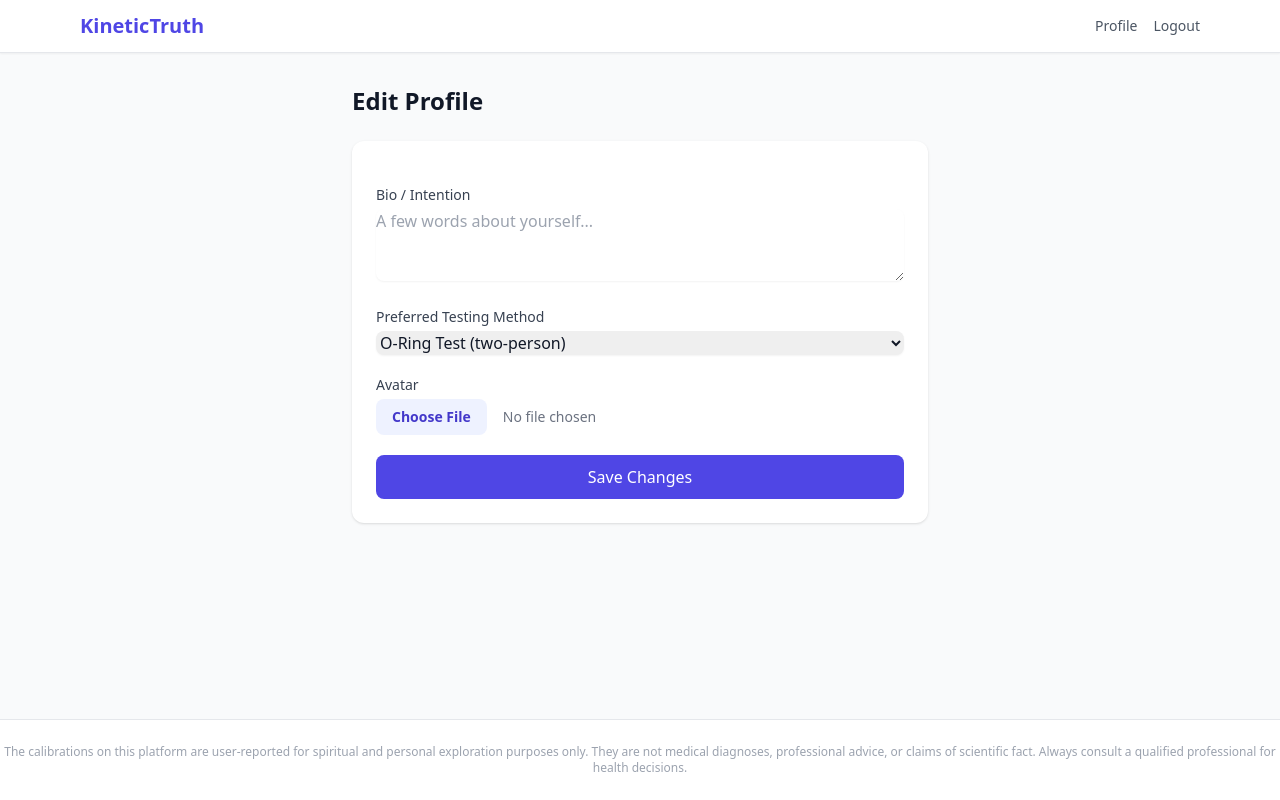
After one commit to lakshaysethi2/muscle-testing, a Django app: page /u/profile/edit/ in a window 1280 px wide. The commit adds this page. Run offline with Django 5.2, Linux system fonts and the light colour scheme; the visitor is signed in with stand-in values (Sample User, id 1); some libraries are stand-ins or nearby versions.

Commit message:
feat(accounts): customize User model with testing methods, karma, profile views
- TestingMethod enum (O_RING, FINGER_OVER_FINGER, SWAY, INTERLOCKING_O, PROXY, OTHER)
- karma field for community trust score
- display_name property with graceful fallback
- Public profile page at /u/profile/<username>/
- Edit profile form at /u/profile/edit/ (login-required)
- Admin panel enhancements for TestingMethod + karma
- Navbar Profile link for authenticated users
- 12 tests: User model (7) + profile views (5)
- All lint clean, 14/14 tests pass

Co-authored-by: arena-agent <297053741+arena-agent@users.noreply.github.com>

```diff
--- a/apps/accounts/models.py
+++ b/apps/accounts/models.py
@@ -1,16 +1,35 @@
 from django.contrib.auth.models import AbstractUser
 from django.db import models
+from django.urls import reverse
 
 
 class User(AbstractUser):
     """Custom User model for KineticTruth.
 
-    Extends Django's AbstractUser to allow future fields like bio,
-    avatar, testing preferences, and calibration history.
+    Fields beyond AbstractUser:
+    - bio: user's self-description / intention
+    - avatar: profile picture
+    - testing_method: preferred muscle testing technique
+    - karma: community trust score (upvotes minus flags)
     """
+
+    class TestingMethod(models.TextChoices):
+        O_RING = "o_ring", "O-Ring Test (two-person)"
+        FINGER_OVER_FINGER = "finger_over_finger", "Finger-over-Finger"
+        SWAY = "sway", "Sway Test"
+        INTERLOCKING_O = "interlocking_o", "Interlocking O-Ring (solo)"
+        PROXY = "proxy", "Proxy / Surrogate Testing"
+        OTHER = "other", "Other"
 
     bio = models.TextField(blank=True, default="")
     avatar = models.ImageField(upload_to="avatars/", blank=True, null=True)
+    testing_method = models.CharField(
+        max_length=30,
+        choices=TestingMethod.choices,
+        default=TestingMethod.O_RING,
+        help_text="Preferred muscle testing method",
+    )
+    karma = models.IntegerField(default=0, help_text="Community trust score")
 
     class Meta:
         db_table = "accounts_user"
@@ -19,3 +38,16 @@ class User(AbstractUser):
 
     def __str__(self):
         return self.get_full_name() or self.email or self.username
+
+    def get_absolute_url(self):
+        return reverse("accounts:profile", kwargs={"username": self.username})
+
+    @property
+    def display_name(self):
+        """Fall back through name → email → username."""
+        return self.get_full_name() or self.email or self.username
+
+    @property
+    def calibration_count(self):
+        """Total calibrations submitted by this user."""
+        return self.calibrations.count()  # relates to calibrations.Calibration
--- a/apps/accounts/urls.py
+++ b/apps/accounts/urls.py
@@ -0,0 +1,10 @@
+from django.urls import path
+
+from . import views
+
+app_name = "accounts"
+
+urlpatterns = [
+    path("profile/edit/", views.edit_profile, name="edit_profile"),
+    path("profile/<str:username>/", views.profile, name="profile"),
+]
--- a/apps/accounts/views.py
+++ b/apps/accounts/views.py
@@ -0,0 +1,33 @@
+from django.contrib import messages
+from django.contrib.auth.decorators import login_required
+from django.shortcuts import get_object_or_404, redirect, render
+
+from .models import User
+
+
+def profile(request, username):
+    """Public profile page for any user."""
+    profile_user = get_object_or_404(User, username=username)
+    return render(
+        request,
+        "accounts/profile.html",
+        {"profile_user": profile_user},
+    )
+
+
+@login_required
+def edit_profile(request):
+    """Allow logged-in users to edit their own profile."""
+    if request.method == "POST":
+        user = request.user
+        user.bio = request.POST.get("bio", "")
+        user.testing_method = request.POST.get(
+            "testing_method", user.TestingMethod.O_RING
+        )
+        if "avatar" in request.FILES:
+            user.avatar = request.FILES["avatar"]
+        user.save()
+        messages.success(request, "Profile updated.")
+        return redirect("accounts:profile", username=user.username)
+
+    return render(request, "accounts/edit_profile.html")
--- a/config/urls.py
+++ b/config/urls.py
@@ -4,6 +4,7 @@ from django.urls import include, path
 urlpatterns = [
     path("admin/", admin.site.urls),
     path("accounts/", include("allauth.urls")),
+    path("u/", include("apps.accounts.urls")),
     path("api/", include("apps.core.urls")),
     path("", include("apps.core.urls_views")),
 ]
--- /dev/null
+++ b/templates/accounts/edit_profile.html
@@ -0,0 +1,49 @@
+{% extends "base.html" %}
+
+{% block title %}Edit Profile — KineticTruth{% endblock %}
+
+{% block content %}
+<div class="max-w-xl mx-auto">
+    <h1 class="text-2xl font-bold text-gray-900 mb-6">Edit Profile</h1>
+
+    <form method="post" enctype="multipart/form-data" class="bg-white rounded-xl shadow p-6 space-y-5">
+        {% csrf_token %}
+
+        <div>
+            <label for="bio" class="block text-sm font-medium text-gray-700 mb-1">
+                Bio / Intention
+            </label>
+            <textarea id="bio" name="bio" rows="3"
+                      class="w-full rounded-lg border-gray-300 shadow-sm focus:border-indigo-500 focus:ring-indigo-500"
+                      placeholder="A few words about yourself...">{{ user.bio }}</textarea>
+        </div>
+
+        <div>
+            <label for="testing_method" class="block text-sm font-medium text-gray-700 mb-1">
+                Preferred Testing Method
+            </label>
+            <select id="testing_method" name="testing_method"
+                    class="w-full rounded-lg border-gray-300 shadow-sm focus:border-indigo-500 focus:ring-indigo-500">
+                {% for value, label in user.TestingMethod.choices %}
+                <option value="{{ value }}" {% if user.testing_method == value %}selected{% endif %}>
+                    {{ label }}
+                </option>
+                {% endfor %}
+            </select>
+        </div>
+
+        <div>
+            <label for="avatar" class="block text-sm font-medium text-gray-700 mb-1">
+                Avatar
+            </label>
+            <input type="file" id="avatar" name="avatar" accept="image/*"
+                   class="w-full text-sm text-gray-500 file:mr-4 file:py-2 file:px-4 file:rounded-lg file:border-0 file:text-sm file:font-semibold file:bg-indigo-50 file:text-indigo-700 hover:file:bg-indigo-100">
+        </div>
+
+        <button type="submit"
+                class="w-full py-2.5 px-4 bg-indigo-600 text-white rounded-lg hover:bg-indigo-700 font-medium">
+            Save Changes
+        </button>
+    </form>
+</div>
+{% endblock %}
--- a/templates/base.html
+++ b/templates/base.html
@@ -12,8 +12,9 @@
     <header class="bg-white shadow-sm border-b">
         <nav class="max-w-6xl mx-auto px-4 py-3 flex items-center justify-between">
             <a href="/" class="text-xl font-bold text-indigo-600">KineticTruth</a>
-            <div class="flex items-center gap-4">
+                <div class="flex items-center gap-4">
                 {% if user.is_authenticated %}
+                <a href="{% url 'accounts:profile' username=user.username %}" class="text-sm text-gray-600 hover:text-gray-900">Profile</a>
                 <a href="{% url 'account_logout' %}" class="text-sm text-gray-600 hover:text-gray-900">Logout</a>
                 {% else %}
                 <a href="{% url 'account_login' %}" class="text-sm text-indigo-600 hover:text-indigo-800">Login</a>
```
Also changed, not shown: PLAN.md (+3 -2 lines), apps/accounts/admin.py (+14 -1 lines), templates/accounts/profile.html (added, +46 -0 lines), tests/test_accounts.py (added, +114 -0 lines), CHANGELOG.md, apps/accounts/migrations/0002_user_karma_user_testing_method.py (added).
